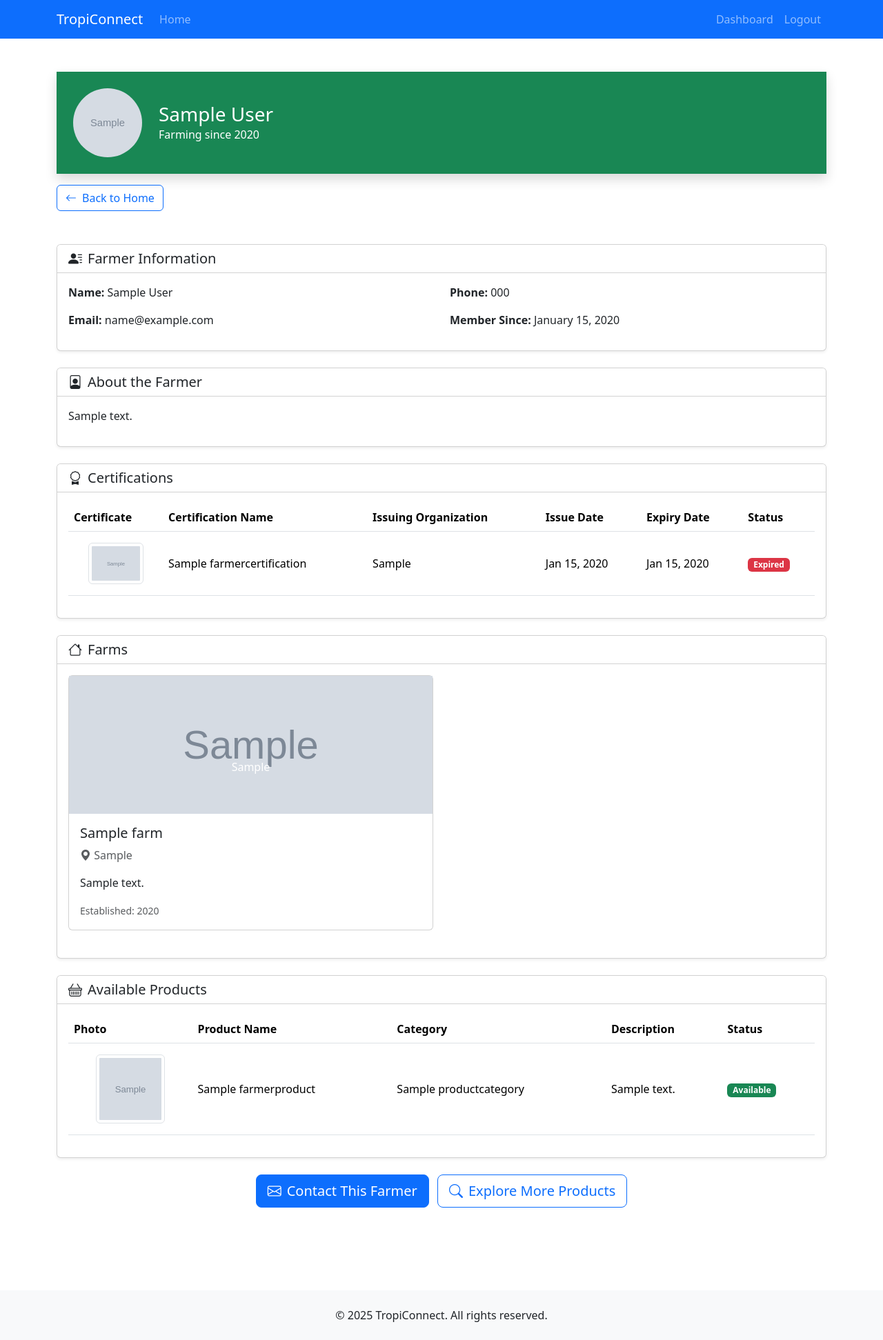
After one commit to egoist945402376/CDIDEMO, a Django app: page /farmer/1/profile/ in a window 1280 px wide. The commit adds this page. Shown: the whole page at 69% size. Run offline with Django 5.2, Linux system fonts and the light colour scheme; a user stored in the database is signed in; tables that the repository leaves empty hold one stand-in row (values such as "Sample post"); grey boxes marked "Sample" are stand-in pictures.

```diff
--- /dev/null
+++ b/tropiconnect/supplychain/templates/supplychain/view_farmer_profile.html
@@ -0,0 +1,297 @@
+{% extends "supplychain/base.html" %}
+{% load static %}
+
+{% block content %}
+<div class="container py-5">
+    <!-- Farmer Header -->
+    <div class="row mb-5">
+        <div class="col-md-12">
+            <div class="bg-success text-white rounded-lg p-4 shadow">
+                <div class="d-flex align-items-center">
+                    <div class="farmer-avatar me-4">
+                        {% if farmer.profile_picture %}
+                            <img src="{{ farmer.profile_picture.url }}" alt="{{ farmer.first_name }}" class="rounded-circle" width="100" height="100" style="object-fit: cover;">
+                        {% else %}
+                            <div class="bg-light rounded-circle d-flex align-items-center justify-content-center" style="width: 100px; height: 100px;">
+                                <i class="bi bi-person-fill text-success" style="font-size: 50px;"></i>
+                            </div>
+                        {% endif %}
+                    </div>
+                    <div>
+                        <h1 class="h3 mb-0">{{ farmer.first_name }} {{ farmer.last_name }}</h1>
+                        <p class="mb-0">Farming since {{ farmer.date_joined|date:"Y" }}</p>
+                    </div>
+                </div>
+            </div>
+            <div class="mt-3">
+                <a href="{% url 'buyer_home' %}" class="btn btn-outline-primary"><i class="bi bi-arrow-left me-2"></i>Back to Home</a>
+            </div>
+        </div>
+    </div>
+
+    <!-- Personal Information Card -->
+    <div class="row mb-4">
+        <div class="col-md-12">
+            <div class="card shadow-sm">
+                <div class="card-header bg-white">
+                    <h5 class="mb-0"><i class="bi bi-person-lines-fill me-2"></i>Farmer Information</h5>
+                </div>
+                <div class="card-body">
+                    <div class="row">
+                        <div class="col-md-6">
+                            <p><strong>Name:</strong> {{ farmer.first_name }} {{ farmer.last_name }}</p>
+                            <p><strong>Email:</strong> {{ farmer.user.email }}</p>
+                        </div>
+                        <div class="col-md-6">
+                            <p><strong>Phone:</strong> {{ farmer.phone_number }}</p>
+                            <p><strong>Member Since:</strong> {{ farmer.date_joined|date:"F d, Y" }}</p>
+                        </div>
+                    </div>
+                </div>
+            </div>
+        </div>
+    </div>
+
+    <!-- Bio Section -->
+    <div class="row mb-4">
+        <div class="col-md-12">
+            <div class="card shadow-sm">
+                <div class="card-header bg-white">
+                    <h5 class="mb-0"><i class="bi bi-file-person me-2"></i>About the Farmer</h5>
+                </div>
+                <div class="card-body">
+                    {% if farmer.bio %}
+                        <p>{{ farmer.bio }}</p>
+                    {% else %}
+                        <div class="alert alert-light mb-0">
+                            <p class="mb-0">This farmer has not provided a bio yet.</p>
+                        </div>
+                    {% endif %}
+                </div>
+            </div>
+        </div>
+    </div>
+
+    <!-- Certifications Section -->
+    <div class="row mb-4">
+        <div class="col-md-12">
+            <div class="card shadow-sm">
+                <div class="card-header bg-white">
+                    <h5 class="mb-0"><i class="bi bi-award me-2"></i>Certifications</h5>
+                </div>
+                <div class="card-body">
+                    {% if certifications %}
+                        <div class="table-responsive">
+                            <table class="table table-hover">
+                                <thead>
+                                    <tr>
+                                        <th>Certificate</th>
+                                        <th>Certification Name</th>
+                                        <th>Issuing Organization</th>
+                                        <th>Issue Date</th>
+                                        <th>Expiry Date</th>
+                                        <th>Status</th>
+                                    </tr>
+                                </thead>
+                                <tbody>
+                                    {% for cert in certifications %}
+                                        <tr style="vertical-align: middle;">
+                                            <td class="text-center py-3">
+                                                {% if cert.certificate_image %}
+                                                    <img src="{{ cert.certificate_image.url }}" alt="{{ cert.certification_name }}" class="img-thumbnail" style="width: 80px; height: 60px; object-fit: cover;">
+                                                {% else %}
+                                                    <div class="bg-light d-flex align-items-center justify-content-center" style="width: 80px; height: 60px;">
+                                                        <i class="bi bi-file-earmark-text text-secondary" style="font-size: 1.5rem;"></i>
+                                                    </div>
+                                                {% endif %}
+                                            </td>
+                                            <td>{{ cert.certification_name }}</td>
+                                            <td>{{ cert.issuing_organization }}</td>
+                                            <td>{{ cert.issue_date|date:"M d, Y" }}</td>
+                                            <td>{% if cert.expiry_date %}{{ cert.expiry_date|date:"M d, Y" }}{% else %}No Expiry{% endif %}</td>
+                                            <td>
+                                                {% if cert.is_valid %}
+                                                    <span class="badge bg-success">Valid</span>
+                                                {% else %}
+                                                    <span class="badge bg-danger">Expired</span>
+                                                {% endif %}
+                                            </td>
+                                        </tr>
+                                    {% endfor %}
+                                </tbody>
+                            </table>
+                        </div>
+                    {% else %}
+                        <div class="alert alert-light mb-0">
+                            <p class="mb-0">This farmer has not added any certifications yet.</p>
+                        </div>
+                    {% endif %}
+                </div>
+            </div>
+        </div>
+    </div>
+
+    <!-- Farms Section -->
+    <div class="row mb-4">
+        <div class="col-md-12">
+            <div class="card shadow-sm">
+                <div class="card-header bg-white">
+                    <h5 class="mb-0"><i class="bi bi-house me-2"></i>Farms</h5>
+                </div>
+                <div class="card-body">
+                    {% if farm_data %}
+                        <div class="row">
+                            {% for farm_item in farm_data %}
+                                <div class="col-md-6 mb-4">
+                                    <div class="card h-100">
+                                        <div id="farm-{{ farm_item.farm.id }}-carousel" class="carousel slide" data-bs-ride="carousel">
+                                            <div class="carousel-inner">
+                                                {% if farm_item.photos %}
+                                                    {% for photo in farm_item.photos %}
+                                                        <div class="carousel-item {% if forloop.first %}active{% endif %}">
+                                                            <img src="{{ photo.photo.url }}" class="d-block w-100" alt="{{ photo.caption }}" style="height: 200px; object-fit: cover;">
+                                                            {% if photo.caption %}
+                                                                <div class="carousel-caption d-none d-md-block">
+                                                                    <p>{{ photo.caption }}</p>
+                                                                </div>
+                                                            {% endif %}
+                                                        </div>
+                                                    {% endfor %}
+                                                {% else %}
+                                                    <div class="carousel-item active">
+                                                        <div class="bg-light d-flex align-items-center justify-content-center" style="height: 200px;">
+                                                            <i class="bi bi-image text-secondary" style="font-size: 64px;"></i>
+                                                        </div>
+                                                    </div>
+                                                {% endif %}
+                                            </div>
+                                            {% if farm_item.photos.count > 1 %}
+                                                <button class="carousel-control-prev" type="button" data-bs-target="#farm-{{ farm_item.farm.id }}-carousel" data-bs-slide="prev">
+                                                    <span class="carousel-control-prev-icon" aria-hidden="true"></span>
+                                                    <span class="visually-hidden">Previous</span>
+                                                </button>
+                                                <button class="carousel-control-next" type="button" data-bs-target="#farm-{{ farm_item.farm.id }}-carousel" data-bs-slide="next">
+                                                    <span class="carousel-control-next-icon" aria-hidden="true"></span>
+                                                    <span class="visually-hidden">Next</span>
+                                                </button>
+                                            {% endif %}
+                                        </div>
+                                        <div class="card-body">
+                                            <h5 class="card-title">{{ farm_item.farm.farm_name }}</h5>
+                                            <p class="card-text text-muted"><i class="bi bi-geo-alt-fill"></i> {{ farm_item.farm.location }}</p>
+                                            <p class="card-text">{{ farm_item.farm.description }}</p>
+                                            {% if farm_item.farm.established_year %}
+                                                <p class="card-text"><small class="text-muted">Established: {{ farm_item.farm.established_year }}</small></p>
+                                            {% endif %}
+                                        </div>
+                                    </div>
+                                </div>
+                            {% endfor %}
+                        </div>
+                    {% else %}
+                        <div class="alert alert-light">
+                            <p class="mb-0">This farmer has not added any farms yet.</p>
+                        </div>
+                    {% endif %}
+                </div>
+            </div>
+        </div>
+    </div>
+
+    <!-- Products Section -->
+    <div class="row mb-4">
+        <div class="col-md-12">
+            <div class="card shadow-sm">
+                <div class="card-header bg-white">
+                    <h5 class="mb-0"><i class="bi bi-basket me-2"></i>Available Products</h5>
+                </div>
+                <div class="card-body">
+                    {% if products %}
+                        <div class="table-responsive">
+                            <table class="table table-hover">
+                                <thead>
+                                    <tr>
+                                        <th>Photo</th>
+                                        <th>Product Name</th>
+                                        <th>Category</th>
+                                        <th>Description</th>
+                                        <th>Status</th>
+                                    </tr>
+                                </thead>
+                                <tbody>
+                                    {% for product in products %}
+                                        <tr style="vertical-align: middle;">
+                                            <td class="text-center py-3">
+                                                {% if product.photo %}
+                                                    <img src="{{ product.photo.url }}" alt="{{ product.product_name }}" class="img-thumbnail" style="width: 100px; height: 100px; object-fit: cover;">
+                                                {% else %}
+                                                    <div class="bg-light d-flex align-items-center justify-content-center" style="width: 70px; height: 70px;">
+                                                        <i class="bi bi-image text-secondary" style="font-size: 1.5rem;"></i>
+                                                    </div>
+                                                {% endif %}
+                                            </td>
+                                            <td>{{ product.product_name }}</td>
+                                            <td>{{ product.category.name }}</td>
+                                            <td>{{ product.description|truncatechars:150 }}</td>
+                                            <td>
+                                                {% if product.is_available %}
+                                                    <span class="badge bg-success">Available</span>
+                                                {% else %}
+                                                    <span class="badge bg-secondary">Unavailable</span>
+                                                {% endif %}
+                                            </td>
+                                        </tr>
+                                    {% endfor %}
+                                </tbody>
+                            </table>
+                        </div>
+                    {% else %}
+                        <div class="alert alert-light">
+                            <p class="mb-0">This farmer has not added any products yet.</p>
+                        </div>
+                    {% endif %}
+                </div>
+            </div>
+        </div>
+    </div>
+
+    <!-- Action Buttons -->
+    <div class="text-center mb-4">
+        <button type="button" class="btn btn-primary btn-lg" data-bs-toggle="modal" data-bs-target="#contactFarmerModal">
+            <i class="bi bi-envelope me-2"></i>Contact This Farmer
+        </button>
+        <a href="{% url 'buyer_home' %}" class="btn btn-outline-primary btn-lg ms-2">
+            <i class="bi bi-search me-2"></i>Explore More Products
+        </a>
+    </div>
+</div>
+
+<!-- Contact Farmer Modal -->
+<div class="modal fade" id="contactFarmerModal" tabindex="-1" aria-labelledby="contactFarmerModalLabel" aria-hidden="true">
+    <div class="modal-dialog modal-dialog-centered">
+        <div class="modal-content">
+            <div class="modal-header">
+                <h5 class="modal-title" id="contactFarmerModalLabel">Contact {{ farmer.first_name }} {{ farmer.last_name }}</h5>
+                <button type="button" class="btn-close" data-bs-dismiss="modal" aria-label="Close"></button>
+            </div>
+            <div class="modal-body">
+                <div class="mb-3">
+                    <p><strong>Email:</strong> {{ farmer.user.email }}</p>
+                    <p><strong>Phone:</strong> {{ farmer.phone_number }}</p>
+                </div>
+                <p>You can contact this farmer directly using the information above, or use our messaging system to inquire about their products.</p>
+                <div class="alert alert-warning">
+                    <p class="mb-0">
+                        <i class="bi bi-exclamation-triangle-fill me-2"></i>
+                        This is a demo application. In a real-world application, you would have a messaging system or a contact form.
+                    </p>
+                </div>
+            </div>
+            <div class="modal-footer">
+                <button type="button" class="btn btn-secondary" data-bs-dismiss="modal">Close</button>
+                <a href="{% url 'add_product_need' %}" class="btn btn-primary">Post a Product Need</a>
+            </div>
+        </div>
+    </div>
+</div>
+{% endblock %}
--- a/tropiconnect/supplychain/urls.py
+++ b/tropiconnect/supplychain/urls.py
@@ -35,6 +35,7 @@ urlpatterns = [
     path('buyer/dashboard/certification/<int:certification_id>/delete/', views.delete_company_certification, name='delete_company_certification'),
     path('buyer/home/', views.buyer_home_page, name='buyer_home'),
     path('buyer/<int:buyer_id>/profile/', views.view_buyer_profile, name='view_buyer_profile'),
+    path('farmer/<int:farmer_id>/profile/', views.view_farmer_profile, name='view_farmer_profile'),
     #path('buyer/dashboard/', views.buyer_dashboard, name='buyer_dashboard'),
     #path('farmer/dashboard/', views.farmer_dashboard, name='farmer_dashboard'),
 ]
--- a/tropiconnect/supplychain/views.py
+++ b/tropiconnect/supplychain/views.py
@@ -726,12 +726,88 @@ def buyer_home_page(request):
         messages.error(request, "You need a buyer account to access this page.")
         return redirect('home')
 
+    product_categories = ProductCategory.objects.all()
+
+    selected_category = request.GET.get('category', '')
+    is_random = request.GET.get('random', '') == 'true'
+
+    if selected_category:
+        try:
+            category = ProductCategory.objects.get(id=selected_category)
+            all_products = FarmerProduct.objects.filter(
+                category=category,
+                is_available=True
+            )
+
+            if is_random and all_products.count() > 3:
+                import random
+                product_ids = list(all_products.values_list('id', flat=True))
+                random_ids = random.sample(product_ids, min(3, len(product_ids)))
+                farmer_products = FarmerProduct.objects.filter(id__in=random_ids)
+            else:
+                farmer_products = all_products[:3]
+        except ProductCategory.DoesNotExist:
+            farmer_products = []
+    else:
+        all_products = FarmerProduct.objects.filter(is_available=True)
+
+        if is_random and all_products.count() > 3:
+            import random
+            product_ids = list(all_products.values_list('id', flat=True))
+            random_ids = random.sample(product_ids, min(3, len(product_ids)))
+            farmer_products = FarmerProduct.objects.filter(id__in=random_ids)
+        else:
+            farmer_products = all_products[:3]
+
     context = {
         'title': 'Buyer Home',
-        'buyer': buyer
+        'buyer': buyer,
+        'product_categories': product_categories,
+        'selected_category': selected_category,
+        'farmer_products': farmer_products,
+        'is_random': is_random
     }
 
     return render(request, 'supplychain/buyer_home_page.html', context)
+
+
+@login_required
+def view_farmer_profile(request, farmer_id):
+    """View for buyers to see a farmer's profile."""
+    try:
+        buyer = BuyerProfile.objects.get(user=request.user)
+        farmer = FarmerProfile.objects.get(id=farmer_id)
+    except BuyerProfile.DoesNotExist:
+        messages.error(request, "You need a buyer account to access this page.")
+        return redirect('home')
+    except FarmerProfile.DoesNotExist:
+        messages.error(request, "Farmer not found.")
+        return redirect('buyer_home')
+
+    farms = Farm.objects.filter(farmer=farmer)
+
+    products = FarmerProduct.objects.filter(farmer=farmer, is_available=True)
+
+    certifications = FarmerCertification.objects.filter(farmer=farmer)
+
+    farm_data = []
+    for farm in farms:
+        photos = FarmPhoto.objects.filter(farm=farm)
+        farm_data.append({
+            'farm': farm,
+            'photos': photos
+        })
+
+    context = {
+        'title': f'{farmer.first_name} {farmer.last_name}\'s Profile',
+        'farmer': farmer,
+        'farm_data': farm_data,
+        'products': products,
+        'certifications': certifications
+    }
+
+    return render(request, 'supplychain/view_farmer_profile.html', context)
+
 
 @login_required
 def view_buyer_profile(request, buyer_id):
```
Also changed, not shown: tropiconnect/supplychain/templates/supplychain/buyer_home_page.html (+74 -84 lines).
